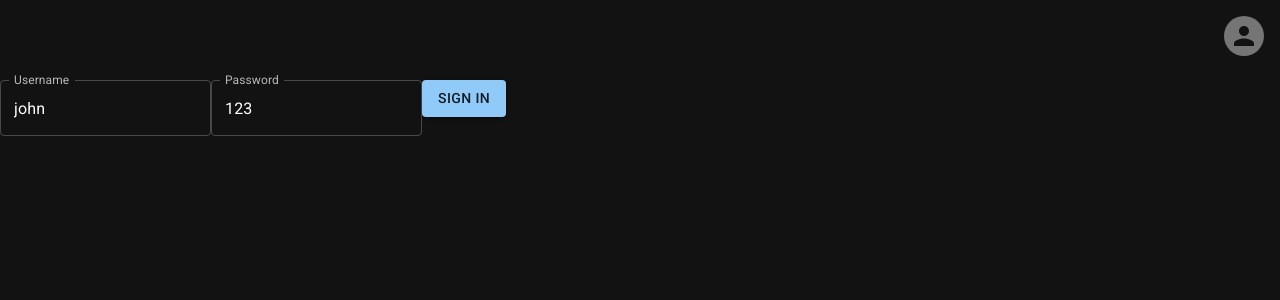
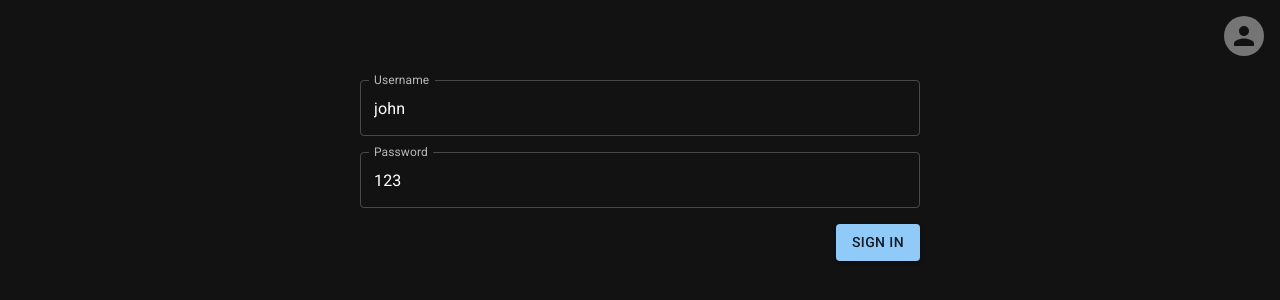
Before and after one commit to quentinkrammer/mampf, a React (Vite) app in the folder frontend/: page /auth in a window 1280 px wide. Shown: the top 300 px of the page. Built offline with nearby package versions, Linux system fonts and the light colour scheme; no server answers.

Commit message:
style login page

```diff
--- a/frontend/src/components/AuthPage.tsx
+++ b/frontend/src/components/AuthPage.tsx
@@ -10,7 +10,7 @@ export function AuthPage() {
   const loginIsDisabled = !name || !password;
 
   return (
-    <div>
+    <div style={{ display: 'flex', flexDirection: 'column', gap: '1rem', maxWidth: '35rem', marginLeft: 'auto', marginRight: 'auto' }}>
       <TextField
         label="Username"
         variant="outlined"
@@ -29,6 +29,7 @@ export function AuthPage() {
         onClick={() => {
           loginMutation.mutate();
         }}
+        style={{ alignSelf: 'end' }}
       >
         Sign In
       </Button>
```
